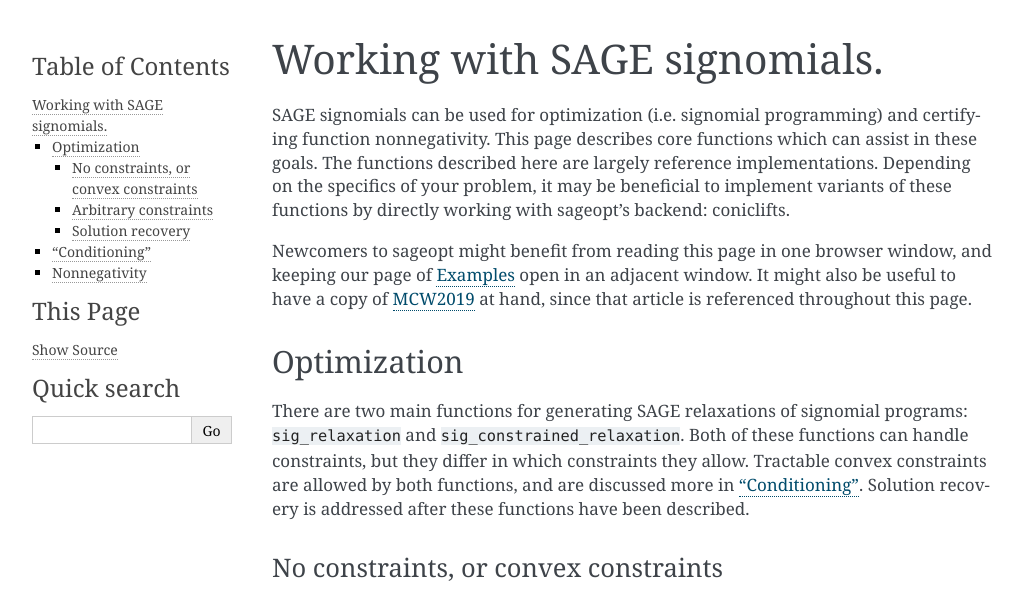
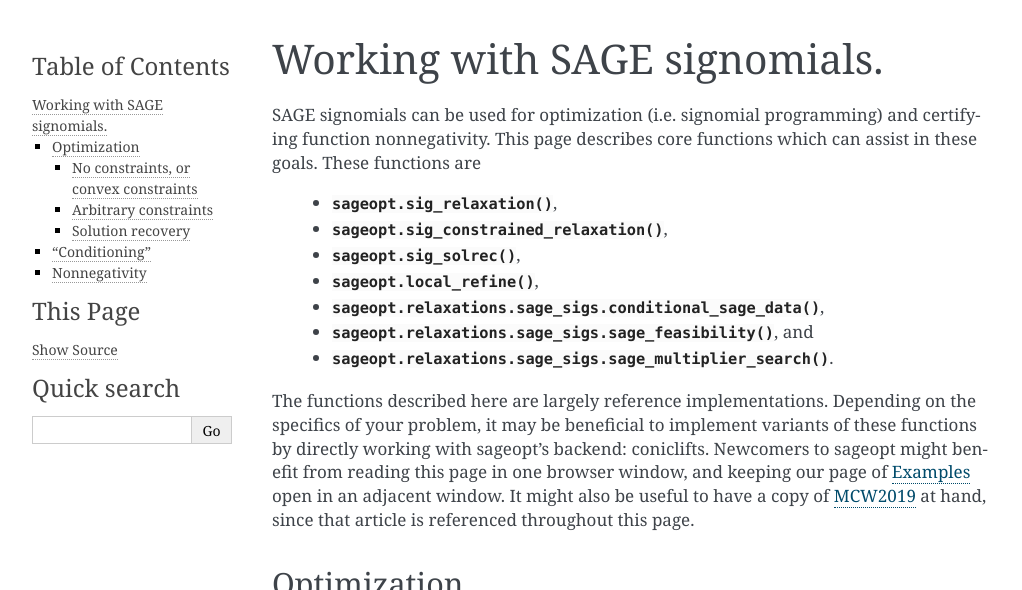
Before and after one commit to rileyjmurray/sageopt, a Sphinx documentation site: the page built from docs/source/documentation/sageopt.sage_signomials.rst, in a window 1280 px wide and 1400 px high, cut to the strip 0-590 px from the top of the window. Shown: the whole strip, without its empty margins (118-1140 px from the left). Built offline with Sphinx 7.4.7, drawn with Linux system fonts in a browser that asks for light colours; some of the changed text lies outside the part shown.

Commit message:
change master branch version of 0.4.0. Finish web documentation for sage_sigs.py

```diff
--- a/docs/source/conf.py
+++ b/docs/source/conf.py
@@ -22,7 +22,7 @@ copyright = '2019, Riley J. Murray'
 author = 'Riley J. Murray'
 
 # The full version, including alpha/beta/rc tags
-release = '0.3.4'
+release = '0.4.0'
 
 
 # -- General configuration ---------------------------------------------------
--- a/docs/source/documentation/sageopt.rst
+++ b/docs/source/documentation/sageopt.rst
@@ -1,7 +1,7 @@
 Overview of sageopt's structure
 ===============================
 
-Sageopt version 0.3 is divided into three subpackages:
+Sageopt version 0.4 is divided into three subpackages:
  1. ``sageopt.symbolic``,
  2. ``sageopt.relaxations``, and
  3. ``sageopt.coniclifts``.
--- a/docs/source/documentation/sageopt.sage_signomials.rst
+++ b/docs/source/documentation/sageopt.sage_signomials.rst
@@ -6,10 +6,19 @@ Working with SAGE signomials.
 =============================
 
 SAGE signomials can be used for optimization (i.e. signomial programming) and certifying function nonnegativity.
-This page describes core functions which can assist in these goals. The functions described here are largely reference
+This page describes core functions which can assist in these goals. These functions are
+
+ - :func:`sageopt.sig_relaxation`,
+ - :func:`sageopt.sig_constrained_relaxation`,
+ - :func:`sageopt.sig_solrec`,
+ - :func:`sageopt.local_refine`,
+ - :func:`sageopt.relaxations.sage_sigs.conditional_sage_data`,
+ - :func:`sageopt.relaxations.sage_sigs.sage_feasibility`, and
+ - :func:`sageopt.relaxations.sage_sigs.sage_multiplier_search`.
+
+The functions described here are largely reference
 implementations. Depending on the specifics of your problem, it may be beneficial to implement variants of these
 functions by directly working with sageopt's backend: coniclifts.
-
 Newcomers to sageopt might benefit from reading this page in
 one browser window, and keeping our page of :ref:`allexamples` open in an adjacent window.
 It might also be useful to have a copy of MCW2019_ at hand, since that article is
@@ -134,7 +141,6 @@ a convex set :math:`X \supset \Omega` which is implied by the constraint signomi
 It is possible that the function above cannot capture a convex set of interest. This is
 particularly likely if the desired convex set is not naturally described
 by signomial inequality and equality constraints.
-
 Suppose for example that you want ``X`` to represent the :math:`\ell_2` unit ball in :math:`R^{\texttt{f.n}}`.
 This can easily be accomplished by leveraging ``sageopt.coniclifts``' compilation features. ::
 
@@ -142,18 +148,23 @@ This can easily be accomplished by leveraging ``sageopt.coniclifts``' compilatio
     import numpy as np
     x = cl.Variable(shape=(f.n,), name='x')
     constraints = [1 >= cl.vector2norm(x)]
-    A, b, K, _, _ = cl.compile_constrained_system(constraints)
+    A, b, K, _, _, _ = cl.compile_constrained_system(constraints)
     my_gts = [lambda dummy_x: 1 - np.linalg.norm(dummy_x, ord=2)]
     my_eqs = []
     X = {'AbK': (A, b, K), 'gts': my_gts, 'eqs': my_eqs}
 
 One message of this example is that ``X['gts']`` and ``X['eqs']`` don't need to be lists
-of Signomials. They just need to be callable functions which define membership in ``X['AbK]``.
+of Signomials. They just need to be callable functions which define membership in ``X['AbK']``.
 
 
 Nonnegativity
 -------------
 
+Sageopt offers two pre-made functions for certifying nonnegativity and finding SAGE decompositions:
+``sage_feasibility`` and ``sage_multiplier_search``. These functions are accessible as top-level imports
+``sageopt.sage_feasibility`` and ``sageopt.sage_multiplier_search``, where they accept Signomial or Polynomial objects.
+The documentation below addresses the Signomial implementations.
+
 .. autofunction:: sageopt.relaxations.sage_sigs.sage_feasibility
 
 .. autofunction:: sageopt.relaxations.sage_sigs.sage_multiplier_search
--- a/sageopt/__init__.py
+++ b/sageopt/__init__.py
@@ -29,4 +29,4 @@ from sageopt.symbolic.polynomials import Polynomial, standard_poly_monomials
 from sageopt.relaxations import poly_relaxation, poly_constrained_relaxation
 from sageopt.relaxations import poly_solrec
 
-__version__ = '0.3.5'
+__version__ = '0.4.0'
--- a/setup.py
+++ b/setup.py
@@ -2,7 +2,7 @@ import setuptools
 
 setuptools.setup(
     name='sageopt',
-    version='0.3.5',
+    version='0.4.0',
     author='Riley John Murray',
     url='https://github.com/rileyjmurray/sageopt',
     author_email='rmurray@caltech.edu',
```
Also changed, not shown: other parts of docs/source/documentation/sageopt.sage_signomials.rst (+3 -5 lines), CHANGELOG.md (+6 -3 lines), 4 other files.
